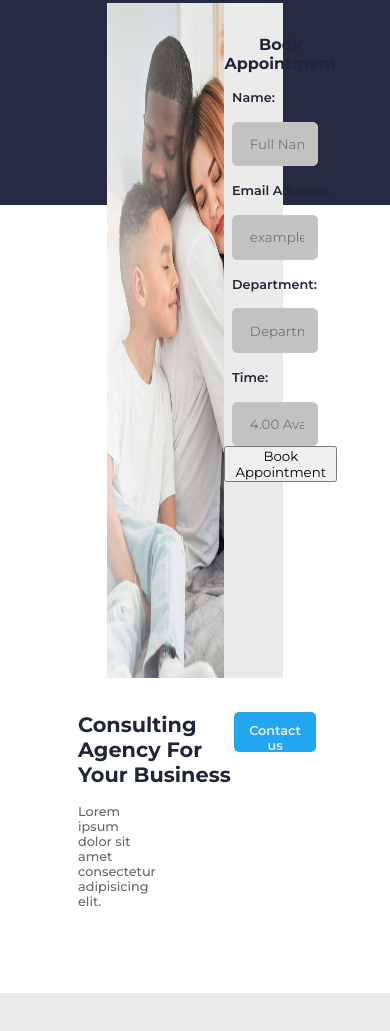
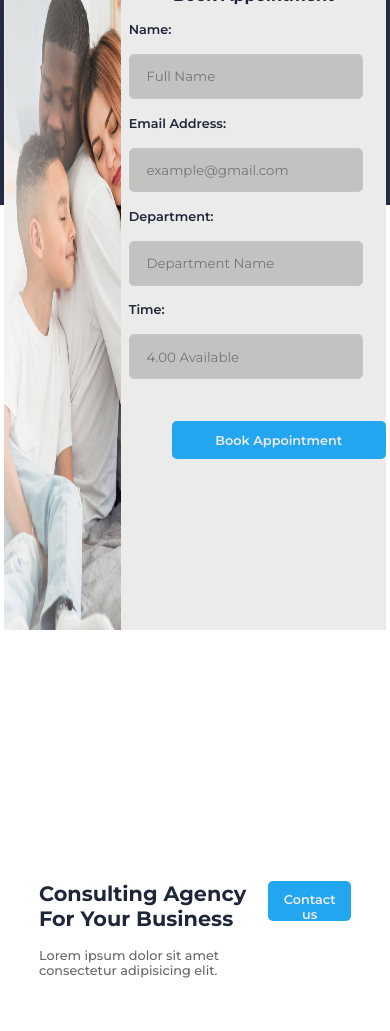
Before and after one commit to 90150N/Insuarance-website, a plain HTML site: page index.html in a window 390 px wide. Shown: the part 9698-10729 px from the top of the page. Drawn offline with Linux system fonts and the light colour scheme.

Commit message:
style form button

```diff
--- a/style.css
+++ b/style.css
@@ -574,6 +574,20 @@ nav ul a{
     margin-top: 2vh;
 }
 
+.form button{
+    padding: .9em 1.2em;
+    font-size: .8em;
+    font-weight: 600;
+    color: var(--bs-white);
+    background-color: var(--bs-light-blue);
+    border: none;
+    border-radius: 5px;
+    cursor: pointer;
+    margin-top: 5vh;
+    margin-left: 6vh;
+    width: 20vw;
+}
+
 .contact-us {
     width: 60vw;
     display: flex;
@@ -653,8 +667,10 @@ footer span i:last-child {
     padding-left: 1em;
 }
 
+.footer-links i,
 footer span i {
     color: var(--bs-light-blue);
+    cursor: pointer;
 }
 
 footer p {
@@ -826,10 +842,54 @@ button:hover {
       padding-top: 2vh;
     }
 
-    location-intro {
-      display: flex;
-      padding: 10%;
-      flex-direction: column-reverse;
+    .location {
+        position: static;
     }
 
+    .location-intro {
+        display: flex;
+        padding: 10vh 5vw;
+        flex-direction: column;
+        text-align: center;
+    }
+
+    .location-intro img {
+        padding-top: 5vh;
+        width: 80vw;
+    }
+
+    .location-text {
+        padding-left: 10vw;
+    }
+
+    .appointment-form {
+        display: flex;
+        width: 98vw;
+        background-color: var(--bs-white);
+        position: static;
+    }
+
+    .form {
+        width: 70vw;
+    }
+
+    .form form {
+      width: 65vw;
+    }
+
+    .form form input {
+        width: 60vw;
+    }
+    .form button {
+        width:55vw
+    }
+    .contact-us {
+      width: 80vw;
+      margin-left: 10vw;
+      margin-top: 80vh;
+    }
+
+    .contact-us p {
+        padding-right: 0;
+    }
 }
```
